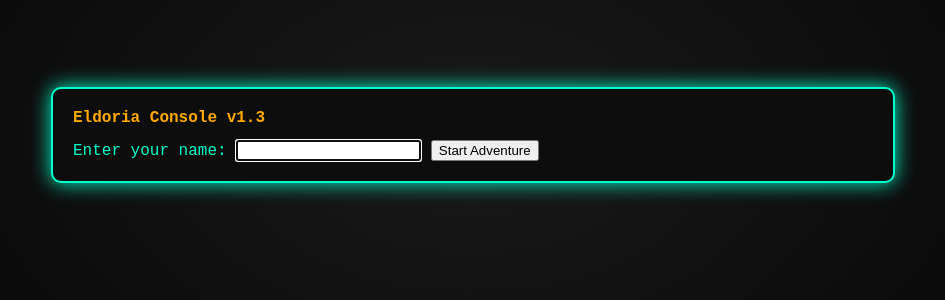
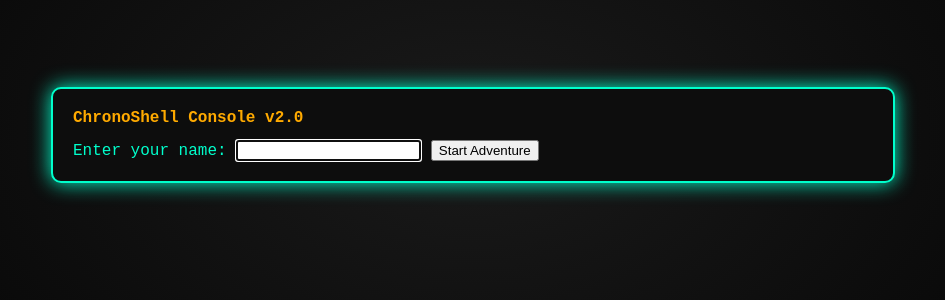
Before and after one commit to bananoname/ChronoShell, a PHP site: page / in a window 1280 px wide. Shown: the part 265-565 px from the top of the page, without its empty margins (167-1112 px from the left). Run offline with PHP 8.4, Linux system fonts and the light colour scheme.

Commit message:
Update index.php

```diff
--- a/index.php
+++ b/index.php
@@ -5,7 +5,7 @@ session_start();
 <html lang="en">
 <head>
   <meta charset="UTF-8">
-  <title>Eldoria Terminal</title>
+  <title>ChronoShell Terminal</title>
   <link rel="stylesheet" href="style.css">
   <script>
     function typeWriter(text, element, delay = 30) {
@@ -91,7 +91,7 @@ session_start();
 </head>
 <body>
   <div class="terminal">
-    <div class="header">Eldoria Console v1.3</div>
+    <div class="header">ChronoShell Console v2.0</div>
 
     <!-- Chào mừng và nhập tên -->
     <div id="welcome-message" class="welcome-message">
```
